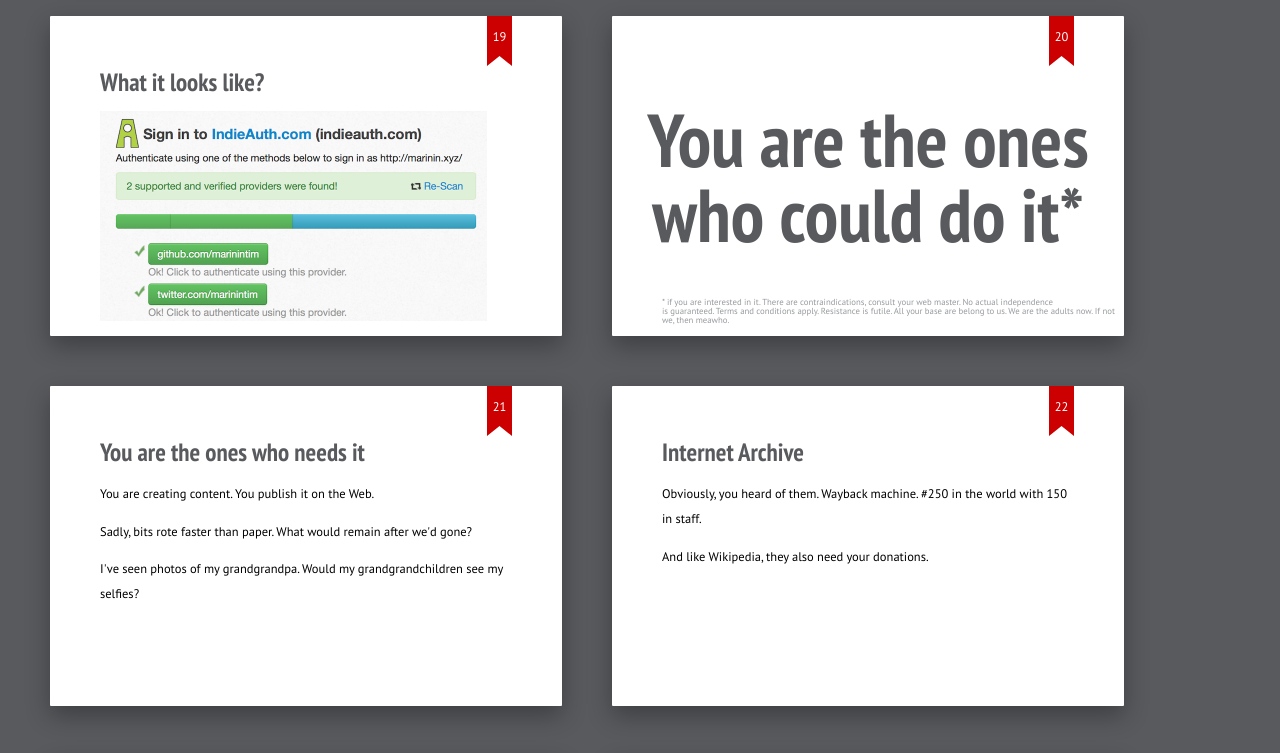
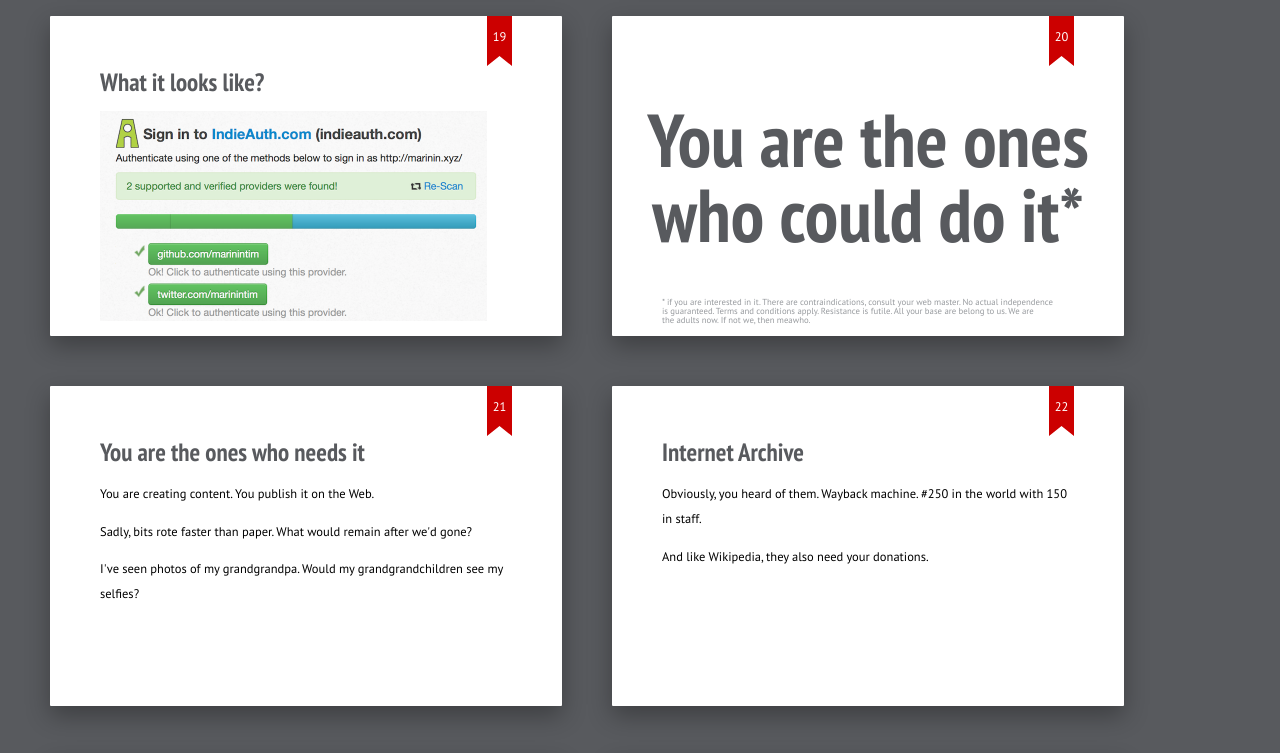
Before and after one commit to timmarinin/indieweb-slides, a plain HTML site: page index-en.html in a window 1280 px wide. Shown: the part 3488-4241 px from the top of the page. Drawn offline with Linux system fonts and the light colour scheme.

Commit message:
Add <br> back

```diff
--- a/index-en.html
+++ b/index-en.html
@@ -234,7 +234,7 @@ I will not mention Metcalf's law
 		<p></p>
 		<p class="note" style="position: absolute; bottom: .4em; font-size: .7em; line-height: 1em;">* if you are interested in it.
 			There are contraindications, consult your web master.
-			No actual independence <br>is guaranteed. Terms and conditions apply. Resistance is futile. All your base are belong to us. We are the adults now. If not we, then meawho.</p>
+			No actual independence <br>is guaranteed. Terms and conditions apply. Resistance is futile. All your base are belong to us. We are<br> the adults now. If not we, then meawho.</p>
 	</section>
 
 	<section class="slide">
```
